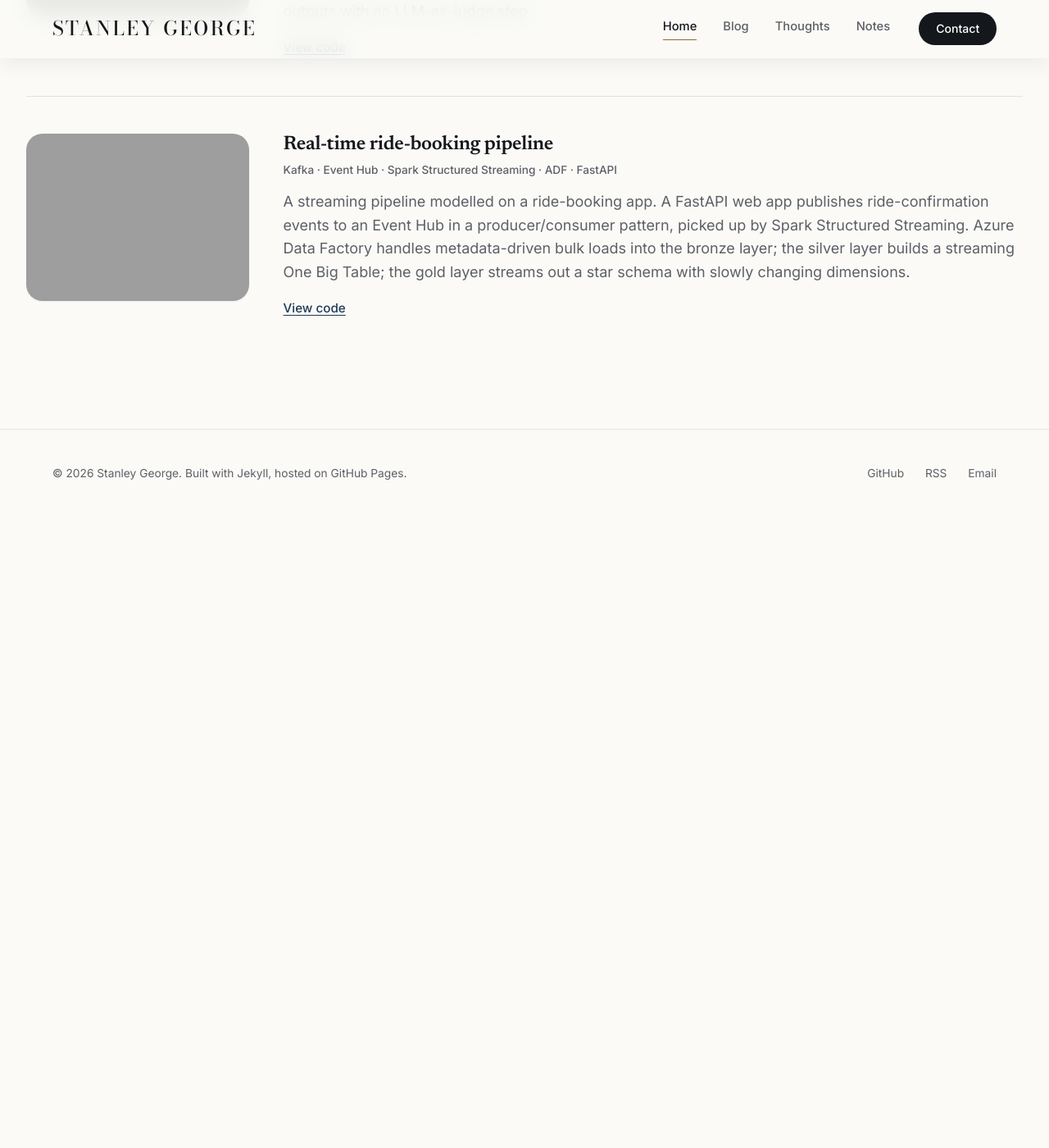
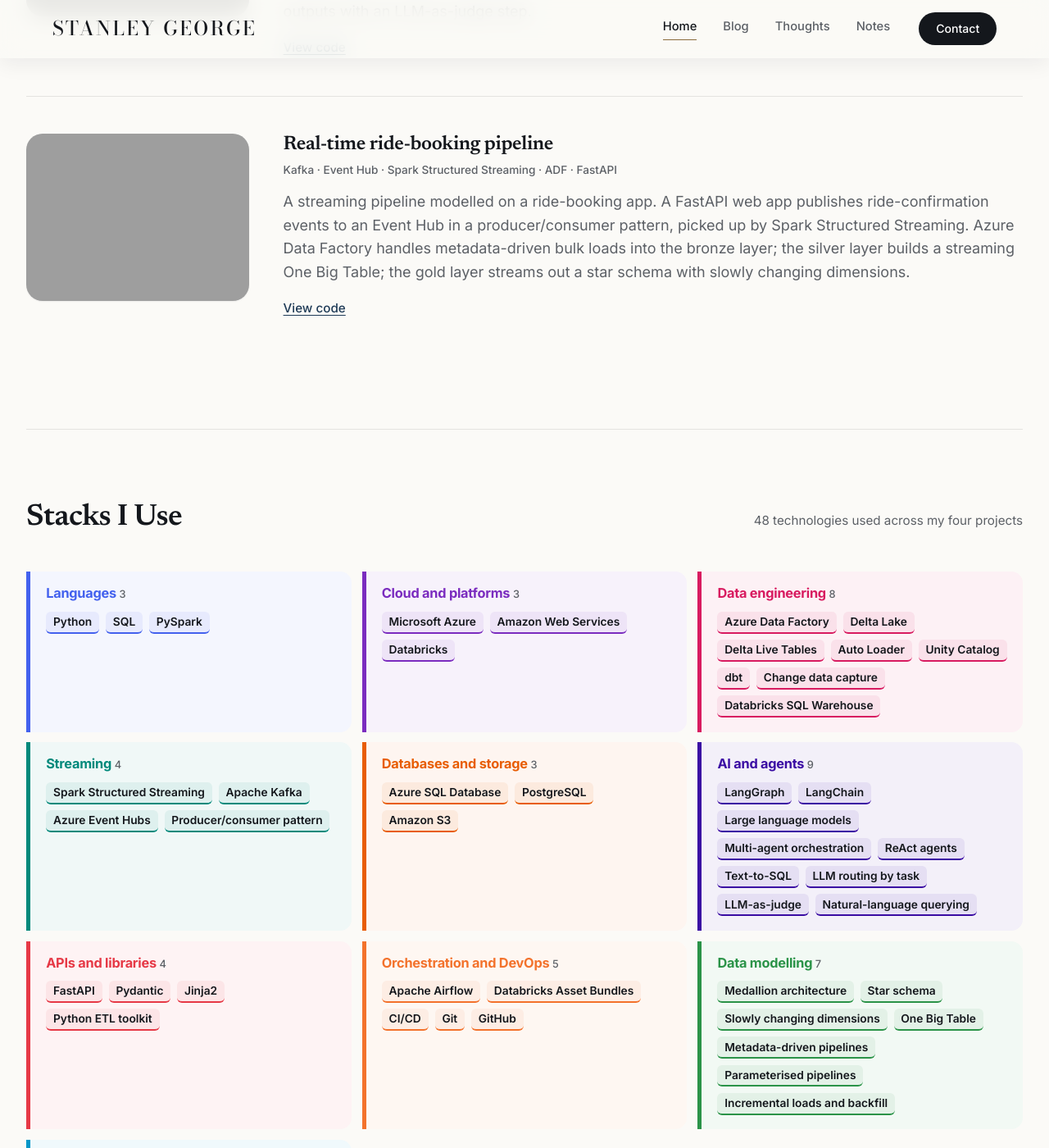
Before and after one commit to stageor/stageor.github.io, a Jekyll site: the page built from index.html, in a window 1280 px wide and 1400 px high, scrolled down 1819 px. Shown: the whole window at 82% size. Built offline with Jekyll 4.4.1, drawn with Linux system fonts in a browser that asks for light colours; before the commit the page ends 2449 px from its top, so only the background shows below that; some of the changed text lies outside the part shown; grey boxes are pictures that could not be loaded.

Commit message:
Add a "Stacks I Use" section below Projects on the home page
Lists the 48 technologies used across the four portfolio projects,
grouped into ten areas, each in its own colour with the technologies
as tinted chips.

Co-Authored-By: Claude Opus 5.5 <noreply@anthropic.com>
Claude-Session: https://claude.ai/code/session_016hcEtPDjS55SrJbpm7Q9kL

```diff
--- a/assets/css/style.css
+++ b/assets/css/style.css
@@ -510,3 +510,60 @@ a:focus-visible, button:focus-visible {
   html { scroll-behavior: auto; }
   .project-art { transition: none; }
 }
+
+/* ---------------------------------------------------------
+   Stacks I Use (below Projects): one colour per area,
+   technologies as tinted chips
+--------------------------------------------------------- */
+.block-head .ts-total {
+  font-size: 0.95rem;
+  color: var(--ink-soft);
+  white-space: nowrap;
+}
+.ts-list { display: grid; gap: 0.8rem; }
+.ts-cols { grid-template-columns: repeat(auto-fill, minmax(min(100%, 22rem), 1fr)); }
+.ts-group {
+  min-width: 0;
+  padding: 1rem 1.2rem 1.1rem;
+  border-left: 5px solid var(--c);
+  border-radius: 0 14px 14px 0;
+  background: #fafafa;
+  background: color-mix(in srgb, var(--c) 6%, #fff);
+}
+.ts-title {
+  margin: 0 0 0.7rem;
+  font-family: "Inter", -apple-system, BlinkMacSystemFont, "Segoe UI", sans-serif;
+  font-size: 1.02rem;
+  font-weight: 700;
+  line-height: 1.3;
+  color: var(--c);
+}
+.ts-count {
+  font-size: 0.8rem;
+  font-weight: 500;
+  color: var(--ink-soft);
+}
+.ts-chips {
+  list-style: none;
+  margin: 0;
+  padding: 0;
+  display: flex;
+  flex-wrap: wrap;
+  gap: 0.45rem 0.5rem;
+}
+.ts-chips li {
+  font-size: 0.86rem;
+  font-weight: 600;
+  line-height: 1.35;
+  color: var(--ink);
+  padding: 0.2rem 0.55rem;
+  border-radius: 6px;
+  background: #fff;
+  background: color-mix(in srgb, var(--c) 13%, #fff);
+  border-bottom: 2px solid var(--c);
+}
+@media (max-width: 640px) {
+  .block-head .ts-total { white-space: normal; }
+  .ts-group { padding: 0.9rem 0.9rem 1rem; }
+  .ts-chips li { font-size: 0.82rem; }
+}
--- a/index.html
+++ b/index.html
@@ -124,3 +124,52 @@ title: Home
     </div>
   </div>
 </section>
+
+<section class="block wrap" id="stack" style="border-top: 1px solid var(--rule);">
+  <div class="block-head">
+    <h2>Stacks I Use</h2>
+    <span class="ts-total">48 technologies used across my four projects</span>
+  </div>
+  <div class="ts-list ts-cols">
+    <div class="ts-group" style="--c: #4361ee;">
+      <h3 class="ts-title">Languages <span class="ts-count">3</span></h3>
+      <ul class="ts-chips"><li>Python</li><li>SQL</li><li>PySpark</li></ul>
+    </div>
+    <div class="ts-group" style="--c: #7b2cbf;">
+      <h3 class="ts-title">Cloud and platforms <span class="ts-count">3</span></h3>
+      <ul class="ts-chips"><li>Microsoft Azure</li><li>Amazon Web Services</li><li>Databricks</li></ul>
+    </div>
+    <div class="ts-group" style="--c: #d81b60;">
+      <h3 class="ts-title">Data engineering <span class="ts-count">8</span></h3>
+      <ul class="ts-chips"><li>Azure Data Factory</li><li>Delta Lake</li><li>Delta Live Tables</li><li>Auto Loader</li><li>Unity Catalog</li><li>dbt</li><li>Change data capture</li><li>Databricks SQL Warehouse</li></ul>
+    </div>
+    <div class="ts-group" style="--c: #00897b;">
+      <h3 class="ts-title">Streaming <span class="ts-count">4</span></h3>
+      <ul class="ts-chips"><li>Spark Structured Streaming</li><li>Apache Kafka</li><li>Azure Event Hubs</li><li>Producer/consumer pattern</li></ul>
+    </div>
+    <div class="ts-group" style="--c: #e85d04;">
+      <h3 class="ts-title">Databases and storage <span class="ts-count">3</span></h3>
+      <ul class="ts-chips"><li>Azure SQL Database</li><li>PostgreSQL</li><li>Amazon S3</li></ul>
+    </div>
+    <div class="ts-group" style="--c: #3a0ca3;">
+      <h3 class="ts-title">AI and agents <span class="ts-count">9</span></h3>
+      <ul class="ts-chips"><li>LangGraph</li><li>LangChain</li><li>Large language models</li><li>Multi-agent orchestration</li><li>ReAct agents</li><li>Text-to-SQL</li><li>LLM routing by task</li><li>LLM-as-judge</li><li>Natural-language querying</li></ul>
+    </div>
+    <div class="ts-group" style="--c: #e63946;">
+      <h3 class="ts-title">APIs and libraries <span class="ts-count">4</span></h3>
+      <ul class="ts-chips"><li>FastAPI</li><li>Pydantic</li><li>Jinja2</li><li>Python ETL toolkit</li></ul>
+    </div>
+    <div class="ts-group" style="--c: #f3722c;">
+      <h3 class="ts-title">Orchestration and DevOps <span class="ts-count">5</span></h3>
+      <ul class="ts-chips"><li>Apache Airflow</li><li>Databricks Asset Bundles</li><li>CI/CD</li><li>Git</li><li>GitHub</li></ul>
+    </div>
+    <div class="ts-group" style="--c: #2b9348;">
+      <h3 class="ts-title">Data modelling <span class="ts-count">7</span></h3>
+      <ul class="ts-chips"><li>Medallion architecture</li><li>Star schema</li><li>Slowly changing dimensions</li><li>One Big Table</li><li>Metadata-driven pipelines</li><li>Parameterised pipelines</li><li>Incremental loads and backfill</li></ul>
+    </div>
+    <div class="ts-group" style="--c: #0096c7;">
+      <h3 class="ts-title">Quality and safety <span class="ts-count">2</span></h3>
+      <ul class="ts-chips"><li>Data quality tests</li><li>SQL safety checks</li></ul>
+    </div>
+  </div>
+</section>
```
